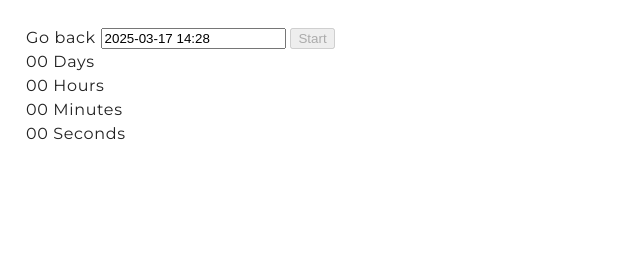
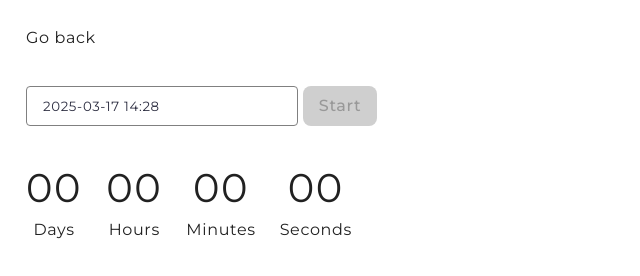
Before and after one commit to AlinaMyrosh/goit-js-hw-10, a plain HTML site: page 1-timer.html in a window 1280 px wide. Shown: the whole page, without its empty margins (0-640 px from the left). Drawn offline with Linux system fonts and the light colour scheme.

Commit message:
Deploying to gh-pages from @ AlinaMyrosh/goit-js-hw-10@8e6efd143a729694f9b769ec5ffc1f8ae2670399 🚀

```diff
--- a/1-timer.html
+++ b/1-timer.html
@@ -12,7 +12,7 @@
     <link rel="modulepreload" crossorigin href="/goit-js-hw-10/assets/modulepreload-polyfill-B5Qt9EMX.js">
     <link rel="modulepreload" crossorigin href="/goit-js-hw-10/assets/vendor-BbSUbo7J.js">
     <link rel="stylesheet" crossorigin href="/goit-js-hw-10/assets/vendor-C1gPI-5C.css">
-    <link rel="stylesheet" crossorigin href="/goit-js-hw-10/assets/styles-tyh4mN_6.css">
+    <link rel="stylesheet" crossorigin href="/goit-js-hw-10/assets/styles-BlGcsYcx.css">
   </head>
   <body>
     <a class="back-link" href="./index.html">Go back</a>
--- /dev/null
+++ b/assets/styles-BlGcsYcx.css
@@ -0,0 +1 @@
+*{box-sizing:border-box}body{padding:18px;font-family:Montserrat,sans-serif;color:#212121;line-height:1.5;letter-spacing:.04em}ul{list-style-type:none;margin:0;padding:0}a{text-decoration:none;color:inherit}img{display:block;max-width:100%;height:auto}.back-link{display:block;margin-bottom:36px}input{width:272px;height:40px;border-radius:4px;border:1px solid #808080;padding-left:16px;outline:none;color:#2e2f42;font-family:Montserrat;font-weight:400;line-height:1.5;letter-spacing:.64px}input:hover{border:1px solid #000}input:disabled{border:1px solid #808080}input:active,input:focus{border:1px solid #4e75ff}button[data-start]{display:inline-block;padding:8px 16px;justify-content:center;align-items:center;gap:10px;border-radius:8px;border:none;background-color:#4e75ff;color:#fff;font-family:Montserrat;font-size:16px;font-style:normal;font-weight:500;line-height:1.5;letter-spacing:.64px}button[data-start]:disabled{color:#989898;background-color:#cfcfcf}button[data-start]:hover{background-color:#6c8cff}.timer{display:flex;padding-top:32px;gap:24px}.field{display:flex;flex-direction:column;align-items:center;justify-content:center}.value{font-size:40px;font-weight:400;line-height:1,2;letter-spacing:1.6px}.label{font-weight:400;line-height:1.5}
--- a/assets/styles-tyh4mN_6.css
+++ /dev/null
@@ -1 +0,0 @@
-*{box-sizing:border-box}body{padding:18px;font-family:Montserrat,sans-serif;color:#212121;line-height:1.5;letter-spacing:.04em}ul{list-style-type:none;margin:0;padding:0}a{text-decoration:none;color:inherit}img{display:block;max-width:100%;height:auto}
```
Also changed, not shown: 2-snackbar.html (+1 -1 lines), index.html (+1 -1 lines).
